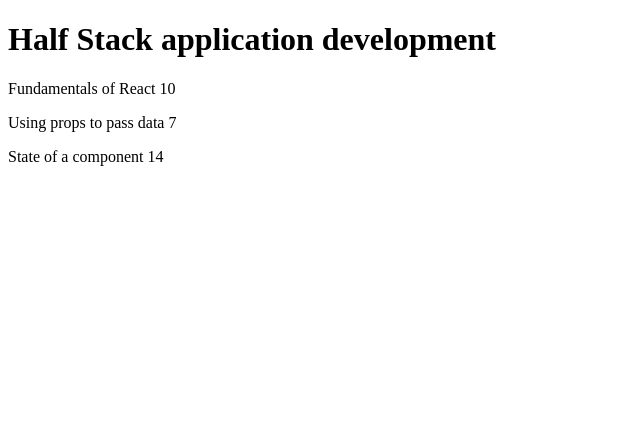
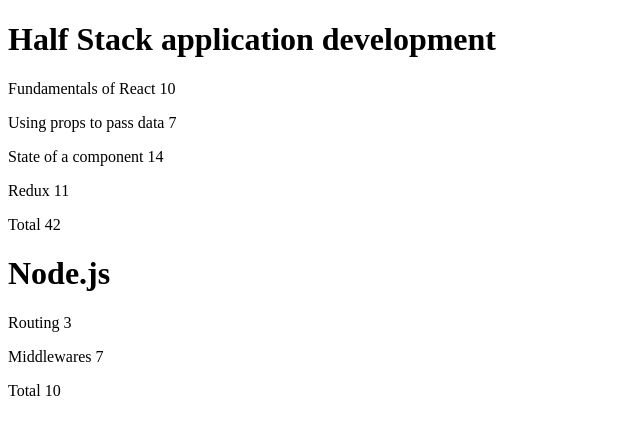
Before and after one commit to praveen299k/courseinfo, a React (Vite) app: page / in a window 1280 px wide. Shown: the top 434 px of the page, without its empty margins (0-640 px from the left). Built offline with nearby package versions, Linux system fonts and the light colour scheme.

Commit message:
feat: render multiple courses

```diff
--- a/src/App.jsx
+++ b/src/App.jsx
@@ -23,8 +23,10 @@
 const Total = ({ parts }) => {
   return (
     <p>
-      Number of exercises{" "}
-      {parts[0].exercises + parts[1].exercises + parts[2].exercises}
+      Total{" "}
+      {parts.reduce((acc, curr) => {
+        return acc + curr.exercises;
+      }, 0)}
     </p>
   );
 };
@@ -34,14 +36,16 @@
     <div>
       <Header {...course} />
       <Content {...course} />
+      <Total {...course} />
     </div>
   );
 };
 
 const App = () => {
-  const course = {
+  const courses = [
+    {
+      name: "Half Stack application development",
       id: 1,
-    name: "Half Stack application development",
       parts: [
         {
           name: "Fundamentals of React",
@@ -58,10 +62,38 @@
           exercises: 14,
           id: 3,
         },
+        {
+          name: "Redux",
+          exercises: 11,
+          id: 4,
+        },
       ],
-  };
+    },
+    {
+      name: "Node.js",
+      id: 2,
+      parts: [
+        {
+          name: "Routing",
+          exercises: 3,
+          id: 1,
+        },
+        {
+          name: "Middlewares",
+          exercises: 7,
+          id: 2,
+        },
+      ],
+    },
+  ];
 
-  return <Course course={course} />;
+  return (
+    <>
+      {courses.map((course) => (
+        <Course key={course.id} course={course} />
+      ))}
+    </>
+  );
 };
 
 export default App;
```
Lines whose indentation alone changed are shown as unchanged.
